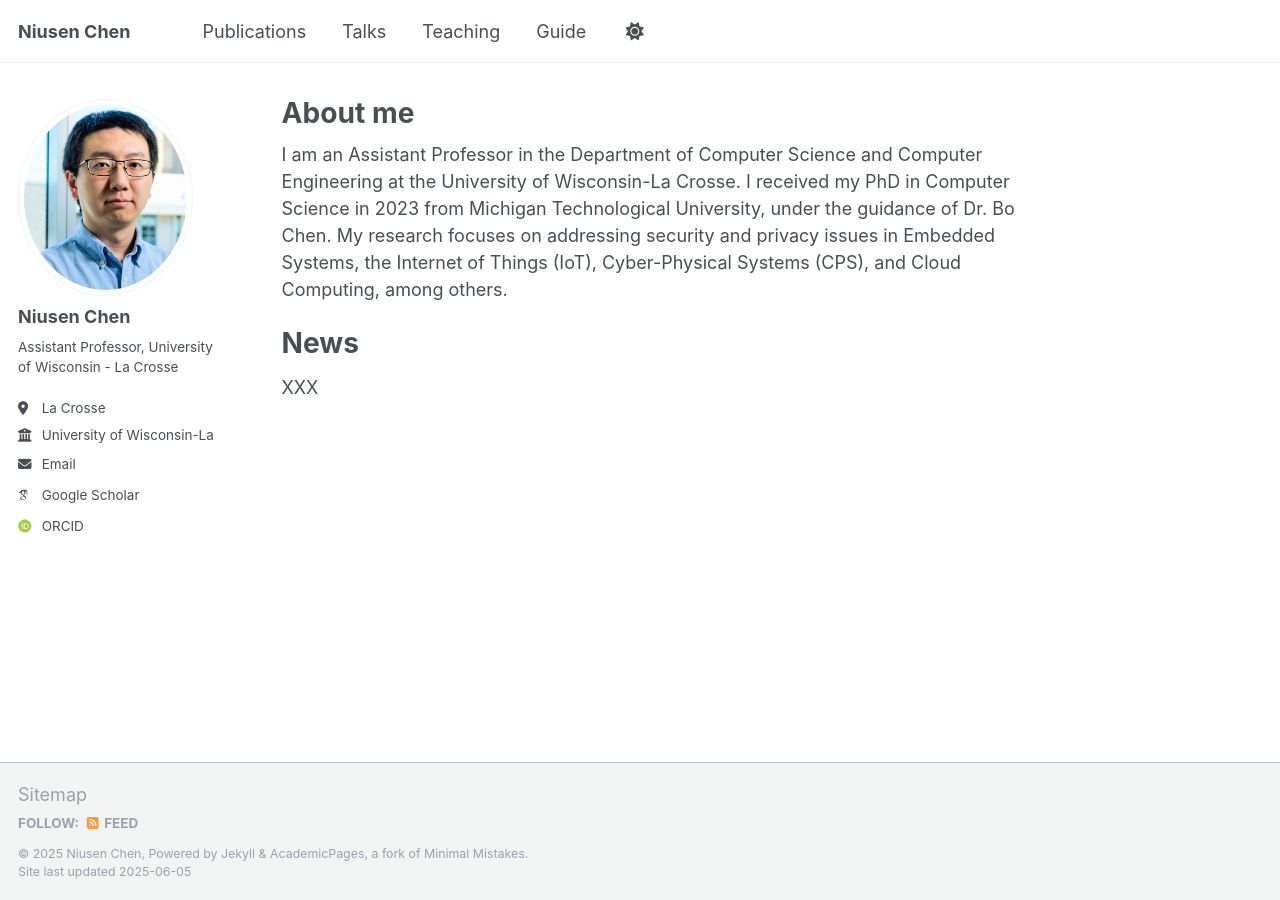
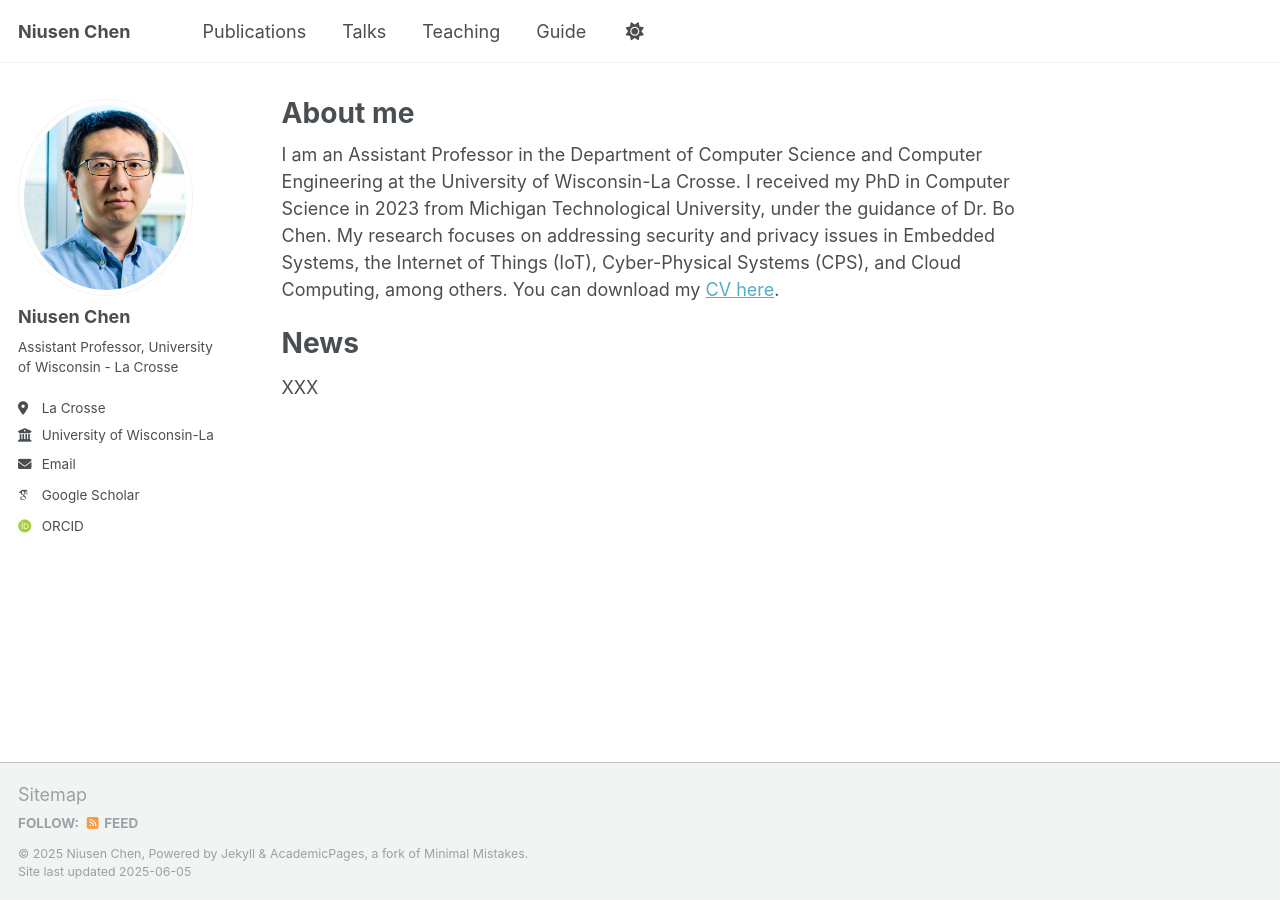
Before and after one commit to niusenc/niusenc.github.io, a Jekyll site: the page built from _pages/about.md, in a window 1280 px wide. Built offline with Jekyll 4.4.1, drawn with Linux system fonts in a browser that asks for light colours; some web fonts are replaced.

Commit message:
Update about.md

```diff
--- a/_pages/about.md
+++ b/_pages/about.md
@@ -7,6 +7,7 @@ redirect_from:
   - /about.html
 ---
 I am an Assistant Professor in the Department of Computer Science and Computer Engineering at the University of Wisconsin-La Crosse. I received my PhD in Computer Science in 2023 from Michigan Technological University, under the guidance of Dr. Bo Chen. My research focuses on addressing security and privacy issues in Embedded Systems, the Internet of Things (IoT), Cyber-Physical Systems (CPS), and Cloud Computing, among others.
+You can download my [CV here](/files/paper1.pdf).
 
 News
 ======
```
